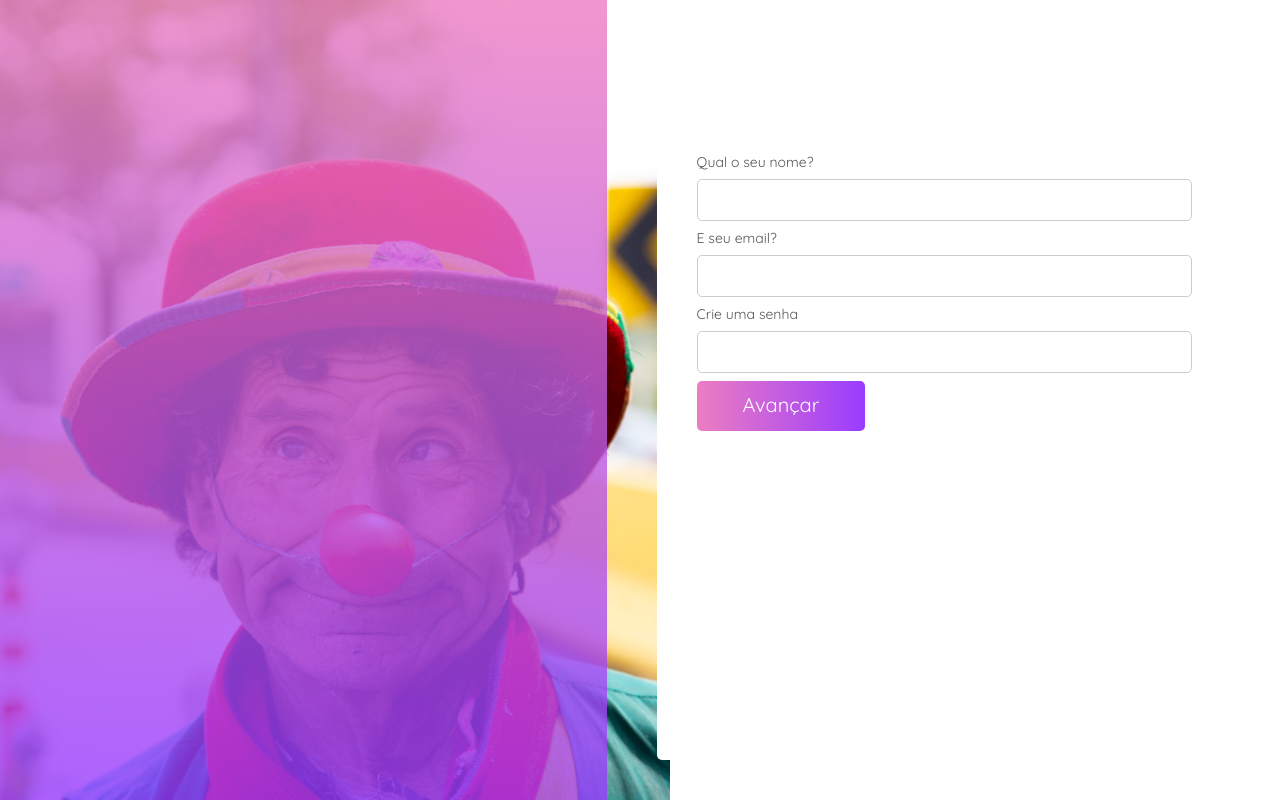
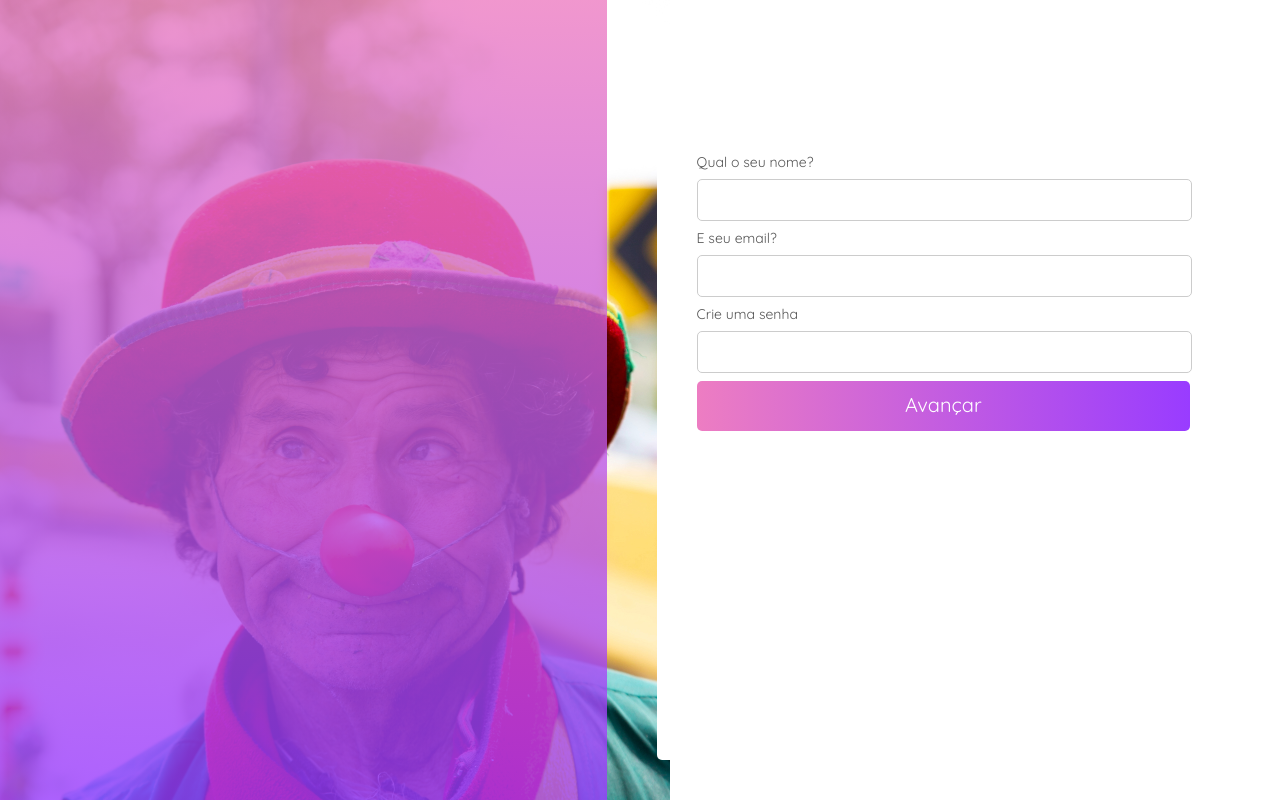
Before and after one commit to gbombassaro/triider-animator, a React (Create React App) app: page / in a window 1280 px wide. Both pictures are taken after a click on the button "Criar conta". Built offline with nearby package versions, Linux system fonts and the light colour scheme.

Commit message:
Ajustes finos de layout

```diff
--- a/src/components/Button.js
+++ b/src/components/Button.js
@@ -13,8 +13,8 @@ export const ButtonTypography = styled.span`
   font-family: 'Quicksand';
   font-weight: ${({bold}) => bold ? '700' : '400'};
   color: ${({color}) => color ? color : '#ffffff'};
-  margin-left: 40px;
-  margin-right: 40px;
+  margin-left: 20px;
+  margin-right: 20px;
 `
 
 const PrimaryButton = styled.button`
@@ -24,7 +24,7 @@ const PrimaryButton = styled.button`
   border: unset;
   background-color: ${({color}) => color ? color : colors.primary};
   height: ${({size}) => size ? parseNumber(size) : '60px'};
-  width: ${({fullWidth}) => fullWidth ? '100%' : 'max-content'};
+  width: ${({fullWidth, disableFullWidth}) => fullWidth || !disableFullWidth ? '100%' : 'max-content'};
   border-radius: 5px;
   cursor: pointer;
   appearance: unset;
@@ -32,7 +32,7 @@ const PrimaryButton = styled.button`
     opacity: 0.8;
   }
   @media (max-width: ${queries.md}) {
-    width: 100%;
+    width: ${({disableFullWidth}) => disableFullWidth ? 'max-content' : '100%'};
   }
 `
 
@@ -45,7 +45,7 @@ const OutlinedButton = styled.button`
   border-style: solid;
   background-color: unset;
   height: ${({size}) => size ? parseNumber(size) : '60px'};
-  width: ${({fullWidth}) => fullWidth ? '100%' : 'max-content'};
+  width: ${({fullWidth, disableFullWidth}) => fullWidth || !disableFullWidth ? '100%' : 'max-content'};
   border-radius: 5px;
   cursor: pointer;
   appearance: unset;
@@ -53,7 +53,7 @@ const OutlinedButton = styled.button`
     opacity: 0.8;
   }
   @media (max-width: ${queries.md}) {
-    width: calc(100% - 1px);
+    width: ${({disableFullWidth}) => disableFullWidth ? 'max-content' : 'calc(100% - 1px)'};
   }
 `
 
@@ -65,7 +65,7 @@ const GradientButton = styled.button`
   background: rgb(237,125,194);
   background: linear-gradient(90deg, rgba(237,125,194,1) 0%, rgba(153,60,255,1) 100%);
   height: ${({size}) => size ? parseNumber(size) : '60px'};
-  width: ${({fullWidth}) => fullWidth ? '100%' : 'max-content'};
+  width: ${({fullWidth, disableFullWidth}) => fullWidth || !disableFullWidth ? '100%' : 'max-content'};
   border-radius: 5px;
   cursor: pointer;
   appearance: unset;
@@ -73,23 +73,15 @@ const GradientButton = styled.button`
     opacity: 0.8;
   }
   @media (max-width: ${queries.md}) {
-    width: calc(100% - 1px);
+    width: ${({disableFullWidth}) => disableFullWidth ? 'max-content' : '100%'};
   }
 `
 
-const Button = ({bold, children, variant, size, fontSize, fontColor, buttonColor, onClick}) => {
+const Button = ({bold, disableFullWidth, children, variant, size, fontSize, fontColor, buttonColor, onClick}) => {
   switch(variant) {
-    case 'default':
-      return (
-        <PrimaryButton size={size} color={buttonColor} onClick={onClick}>
-          <ButtonTypography size={fontSize} bold={bold} color={fontColor}>
-            {children}
-          </ButtonTypography>
-        </PrimaryButton>
-      )
     case 'outlined':
       return (
-        <OutlinedButton size={size} color={buttonColor} onClick={onClick}>
+        <OutlinedButton disableFullWidth={disableFullWidth} size={size} color={buttonColor} onClick={onClick}>
           <ButtonTypography size={fontSize} bold={bold} color={fontColor ? fontColor : colors.white}>
             {children}
           </ButtonTypography>
@@ -97,17 +89,27 @@ const Button = ({bold, children, variant, size, fontSize, fontColor, buttonColor
       )
     case 'gradient':
       return (
-        <GradientButton size={size} color={buttonColor} onClick={onClick}>
+        <GradientButton disableFullWidth={disableFullWidth} size={size} color={buttonColor} onClick={onClick}>
           <ButtonTypography size={fontSize} bold={bold} color={fontColor ? fontColor : colors.white}>
             {children}
           </ButtonTypography>
         </GradientButton>
       )
+    case 'default':
+    default:
+      return (
+        <PrimaryButton disableFullWidth={disableFullWidth} size={size} color={buttonColor} onClick={onClick}>
+          <ButtonTypography size={fontSize} bold={bold} color={fontColor}>
+            {children}
+          </ButtonTypography>
+        </PrimaryButton>
+      )
   }
 }
 
 Button.defaultProps = {
-  variant: 'default'
+  variant: 'default',
+  disableFullWidth: false
 }
 
 export default Button;
--- a/src/components/CreateUser.js
+++ b/src/components/CreateUser.js
@@ -56,6 +56,9 @@ const CreateUser = props => {
             onChange={param => setData({...data, price: param})}
           />
         </Row>
+        <Row marginTop={30}>
+          <Button variant='gradient' size={50} onClick={() => setContent(1)}>Criar Conta</Button>
+        </Row>
       </React.Fragment>
     )
   }
--- a/src/components/Shifts/index.js
+++ b/src/components/Shifts/index.js
@@ -7,7 +7,8 @@ import Button from '../Button';
 import colors from '../../utils/colors';
 
 const ButtonContainer = styled.div`
-  margin-right: 10px;
+  margin-right: 8px;
+  margin-bottom: 8px;
   &:last-child {
     margin-right: unset;
   }
@@ -47,10 +48,10 @@ const Shifts = props => {
   return (
     <Column marginTop={30} alignItems='flex-start'>
       <StyledLabel>Selecione os turnos em que trabalhará?</StyledLabel>
-      <Row>
+      <Row wrap justifyContent='flex-start'>
         {items.map(entry => (
           <ButtonContainer>
-            <Button key={entry.id} buttonColor={entry.selected ? colors.primary : colors.disabled} onClick={() => handleClick(entry.id)}>{entry.label}</Button>
+            <Button key={entry.id} disableFullWidth size={40} buttonColor={entry.selected ? colors.primary : colors.disabled} onClick={() => handleClick(entry.id)}>{entry.label}</Button>
           </ButtonContainer>
         ))}
       </Row>
--- a/src/styled/index.js
+++ b/src/styled/index.js
@@ -34,4 +34,6 @@ export const Panel = styled.div`
   background-color: ${colors.white};
   margin-bottom: 40px;
   border-radius: 5px;
+  display: flex;
+  flex-direction: column;
 `
```
